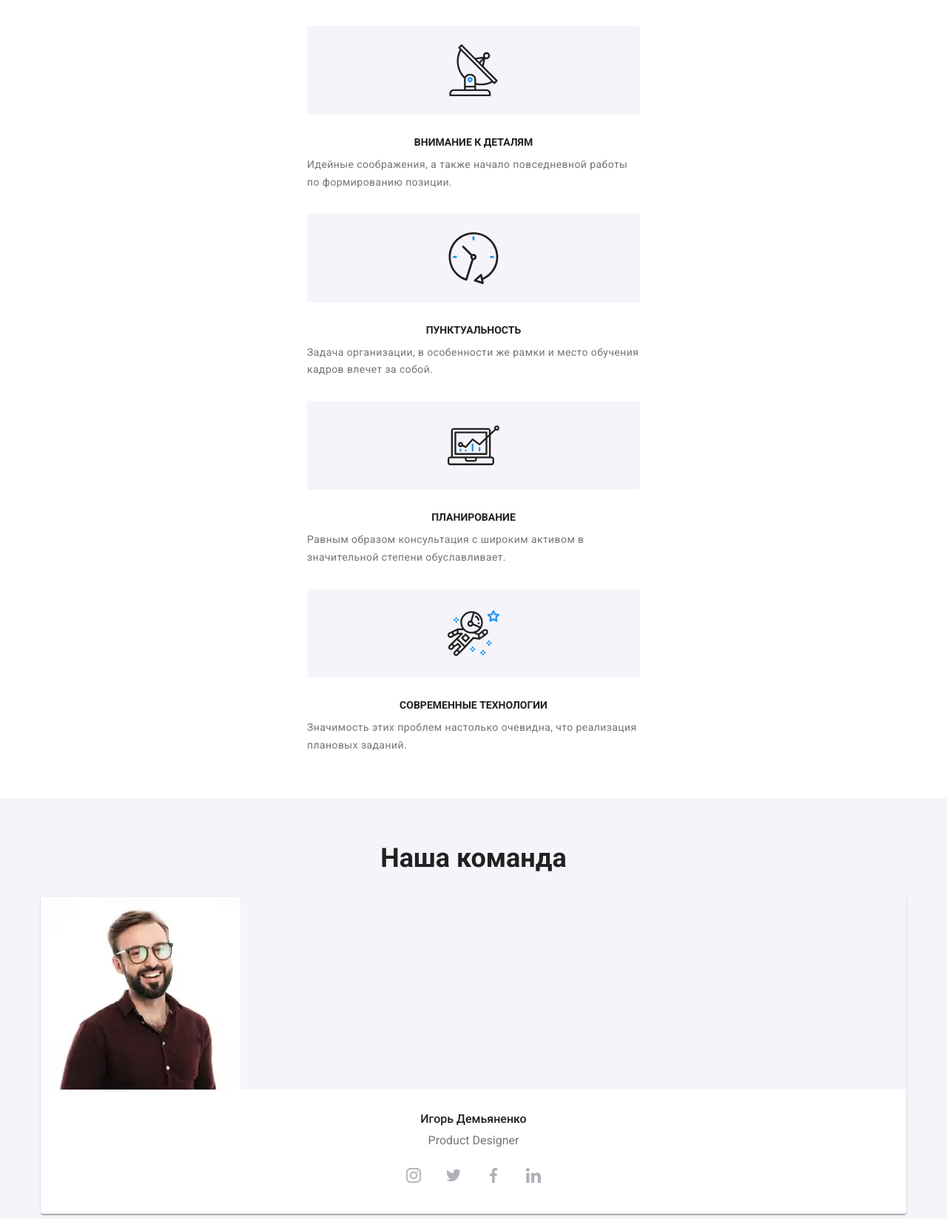
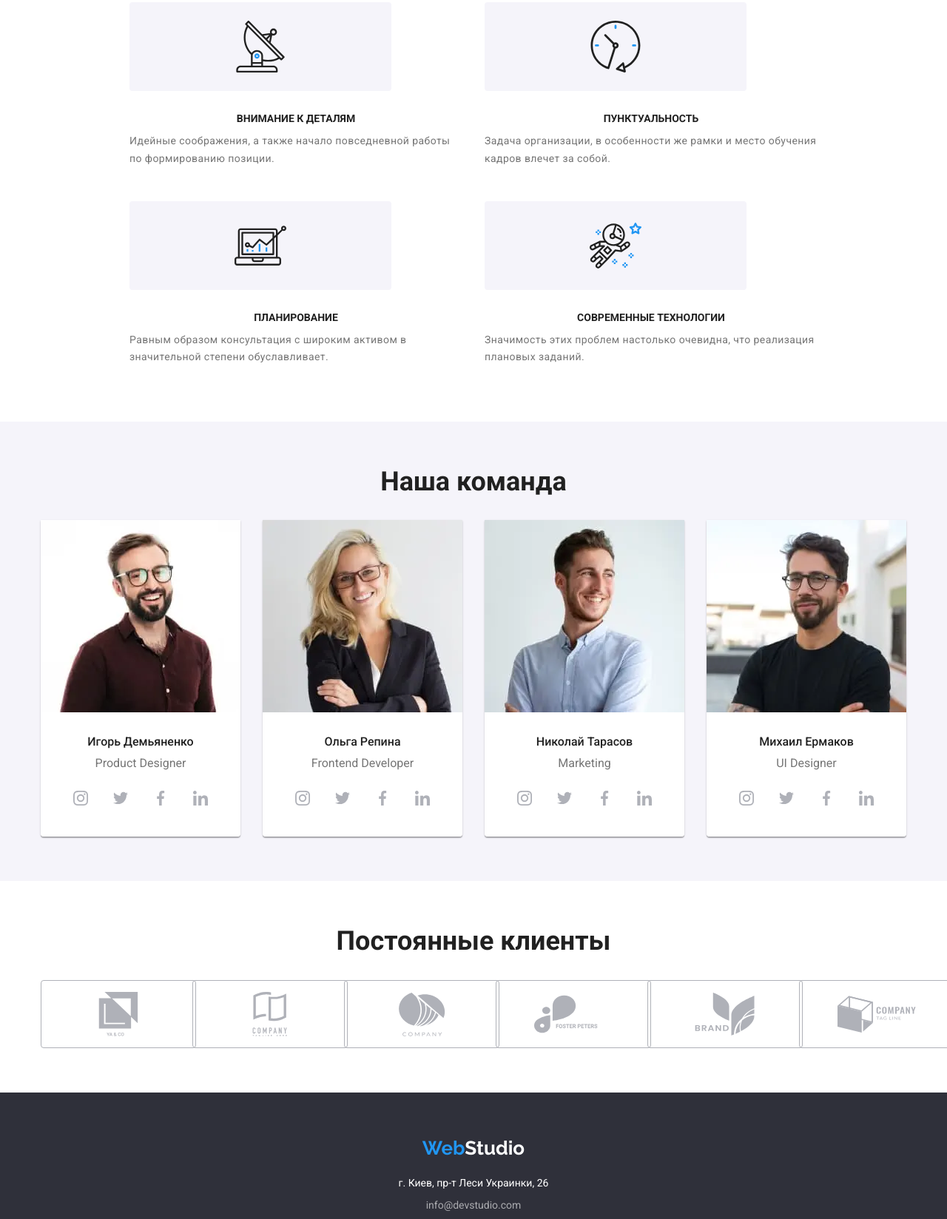
Before and after one commit to Mihailoolegovich/goit-markup-hw-08, a plain HTML site: page index.html in a window 1280 px wide. Shown: the part 743-2391 px from the top of the page at 74% size. Drawn offline with nearby package versions, Linux system fonts and the light colour scheme.

Commit message:
HOMEWORK_8_v1.8

```diff
--- a/sass/components/_company-credo.scss
+++ b/sass/components/_company-credo.scss
@@ -1,28 +1,46 @@
 /* ========== Company credo ========== */
 
 .company-credo {
-  // padding: 94px 0;
+  // padding: 94px 0; Desctop
   padding: 60px 0;
 }
 
-// .credo {
-// display: flex;
-
+.credo {
+  @media screen and (min-width: 768px) {
+    & {
+      display: flex;
+      flex-wrap: wrap;
+      margin: 0 auto;
+      justify-content: center;
+      margin: -15px;
+    }
+  }
+}
 // &__cards:not(:last-child) {
 //   margin-right: 30px;
 // }
 
-.credo__cards:not(:last-child) {
-  margin-bottom: 30px;
-}
 .credo__cards {
   margin: 0 auto;
   // max-width: 450px;
   // width: 270px;
   /* height: 101px;*/
+
+  &:not(:last-child) {
+    margin-bottom: 30px;
+  }
+
   @media screen and (min-width: 480px) {
     & {
       max-width: 450px;
+    }
+  }
+
+  @media screen and (min-width: 768px) {
+    & {
+      width: calc((100% - 4 * 15px) / 2);
+
+      margin: 15px;
     }
   }
 }
@@ -36,6 +54,11 @@
   background-color: $primary-button-color;
   border-radius: 4px;
   margin-bottom: 30px;
+  @media screen and (min-width: 768px) {
+    & {
+      width: 354px;
+    }
+  }
 }
 
 .credo__title {
--- a/sass/components/_header.scss
+++ b/sass/components/_header.scss
@@ -13,8 +13,14 @@
 .nav {
   display: flex;
   align-items: baseline;
-  padding: 16px 0;
+
+  @media screen and (max-width: 767px) {
+    & {
+      padding: 16px 0;
+    }
+  }
 }
+
 .nav__site {
   color: $logo-studio;
   font-weight: 700;
@@ -23,6 +29,12 @@
   // font-size: 26px;
   // line-height: 1.2;
   font-family: $font-family-Raleway;
+
+  @media screen and (min-width: 1200px) {
+    & {
+      font-size: 26px;
+    }
+  }
 }
 
 .nav__site--web {
@@ -95,6 +107,11 @@
       display: none;
     }
   }
+  @media (min-width: 768px) and (max-width: 1199px) {
+    & {
+      flex-direction: column;
+    }
+  }
 }
 .contacts-header__item {
   margin-left: 50px;
@@ -102,15 +119,24 @@
   &:first-child {
     margin-left: 0px;
   }
+
+  @media screen and (min-width: 768px) and (max-width: 1199px) {
+    & {
+      margin-left: 0;
+    }
+    &:not(:last-child) {
+      margin-bottom: 10px;
+    }
+  }
 }
 
 .contacts-header__link {
   display: flex;
-  padding: 32px 0;
+  // padding: 32px 0;
   color: $primary-text-color;
   font-weight: 500;
-  font-size: 14px;
-  line-height: 1.1;
+  font-size: 12px;
+  line-height: 1.2;
   align-items: center;
 
   transition: color $transition-duration-timing;
@@ -119,6 +145,13 @@
   &:focus {
     color: $accent-coolor;
     fill: $accent-coolor;
+  }
+
+  @media screen and (min-width: 1200px) {
+    & {
+      font-size: 14px;
+      line-height: 1.1;
+    }
   }
 }
 
--- a/sass/components/_mobile-menu.scss
+++ b/sass/components/_mobile-menu.scss
@@ -37,10 +37,10 @@
   height: 100vh;
   padding: 48px 40px;
   background-color: $primary-white-color;
-  transform: translateX(100%);
+  transform: translateX(150%);
 
   transition: transform $transition-duration-timing;
-  z-index: 1;
+  z-index: 999;
 }
 
 .menu-container.is-open {
--- a/sass/components/_partners.scss
+++ b/sass/components/_partners.scss
@@ -19,16 +19,16 @@
   flex-wrap: wrap;
   margin: 0 auto;
   justify-content: center;
-  @media screen and (max-width: 767px) {
+  @media screen and (max-width: 1199px) {
     & {
       margin: -15px;
     }
   }
-  @media screen and (min-width: 768px) {
-    & {
-      margin: -15px;
-    }
-  }
+  // @media screen and (min-width: 768px) {
+  //   & {
+  //     margin: -15px;
+  //   }
+  // }
   @media screen and (min-width: 1200px) {
     & {
       margin: -30px;
--- a/sass/components/_team.scss
+++ b/sass/components/_team.scss
@@ -3,12 +3,12 @@
 .team {
   min-width: 480px;
   background-color: $primary-button-color;
-  // padding: 94px 0;
+  // padding: 94px 0; Desctop
   padding: 60px 0;
-
-  &__title {
+}
+.team__title {
   margin-bottom: 30px;
-    // margin-bottom: 50px;
+  // margin-bottom: 50px;Desctop
   text-align: center;
 
   color: $primary-color;
@@ -17,28 +17,44 @@
   line-height: 1.2;
 }
 
-  // &__cards {
-  //   display: flex;
-  // }
-  //
+.team__cards {
+  @media screen and (min-width: 768px) {
+    & {
+      display: flex;
+      flex-wrap: wrap;
+      margin: 0 auto;
+      justify-content: center;
+      margin: -15px;
+    }
+  }
+}
+
 // &__summary:not(:last-child) {
 //   margin-right: 30px;
 // }
-  &__summary:not(:last-child) {
-    margin-bottom: 30px;
-  }
-  &__summary {
+
+.team__summary {
   box-shadow: $shadow-cards-index;
   border-radius: 0px 0px 4px 4px;
   overflow: hidden;
+  @media screen and (max-width: 767px) {
+    &:not(:last-child) {
+      margin-bottom: 30px;
+    }
+  }
+  @media screen and (min-width: 768px) {
+    & {
+      margin: 15px;
+    }
+  }
 }
 
-  &__text {
+.team__text {
   background-color: $primary-white-color;
   padding: 30px 0;
 }
 
-  &__worker {
+.team__worker {
   height: 19px;
   text-align: center;
   margin-bottom: 10px;
@@ -49,7 +65,7 @@
   line-height: 1.2;
 }
 
-  &__position {
+.team__position {
   height: 19px;
   text-align: center;
   color: $primary-text-color;
@@ -57,17 +73,15 @@
   line-height: 1.2;
   margin-bottom: 16px;
 }
-}
 
 //     Social
 
 .social {
   display: flex;
   justify-content: center;
-
-  &__link:not(:last-child) {
+}
+.social__link:not(:last-child) {
   margin-right: 10px;
-  }
 }
 
 .social__icon--team {
```
Also changed, not shown: css/main.css, css/main.min.css, css/portfolio.css, css/portfolio.min.css, 4 other files. Lines whose indentation alone changed are shown as unchanged.
